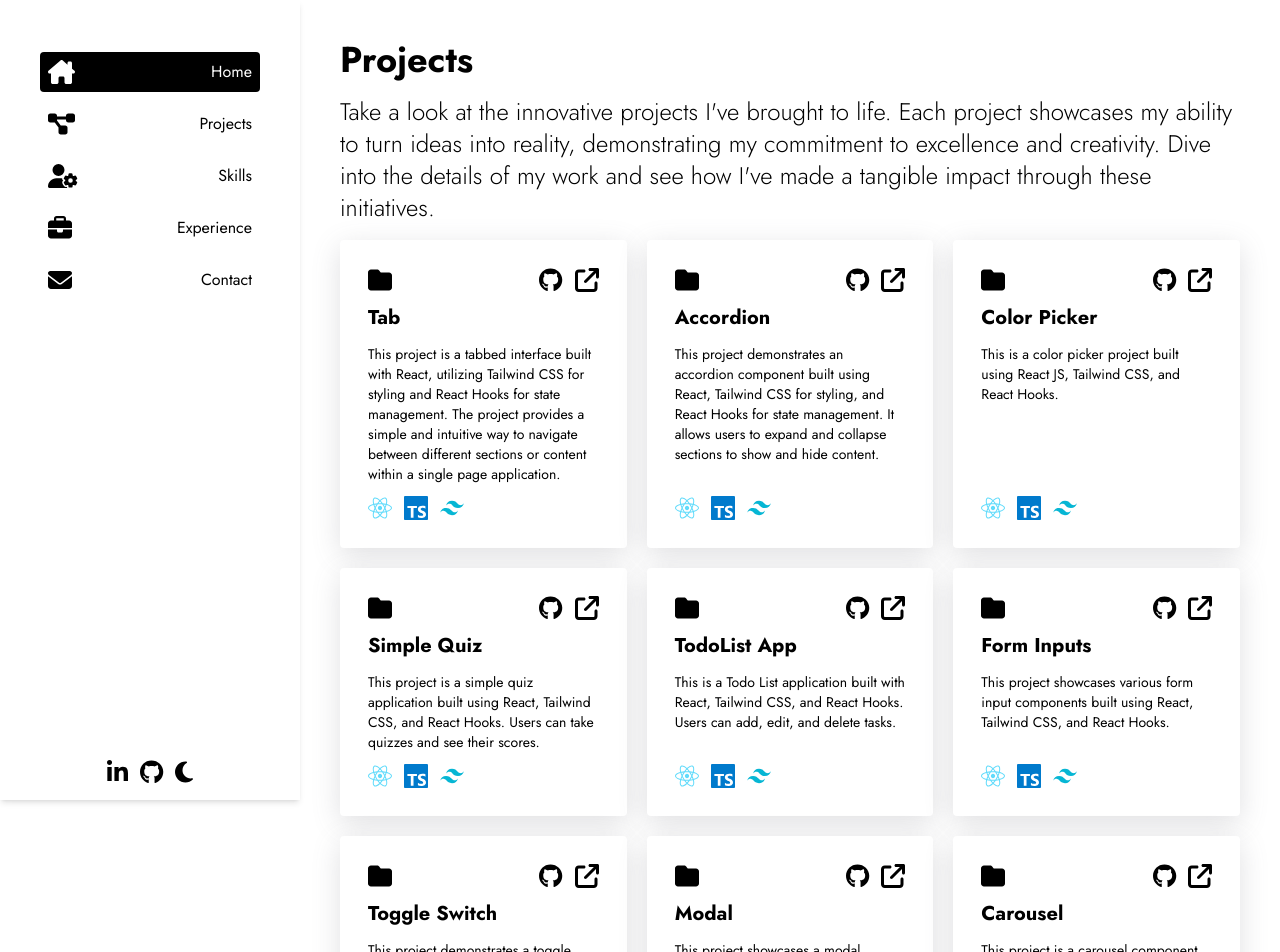
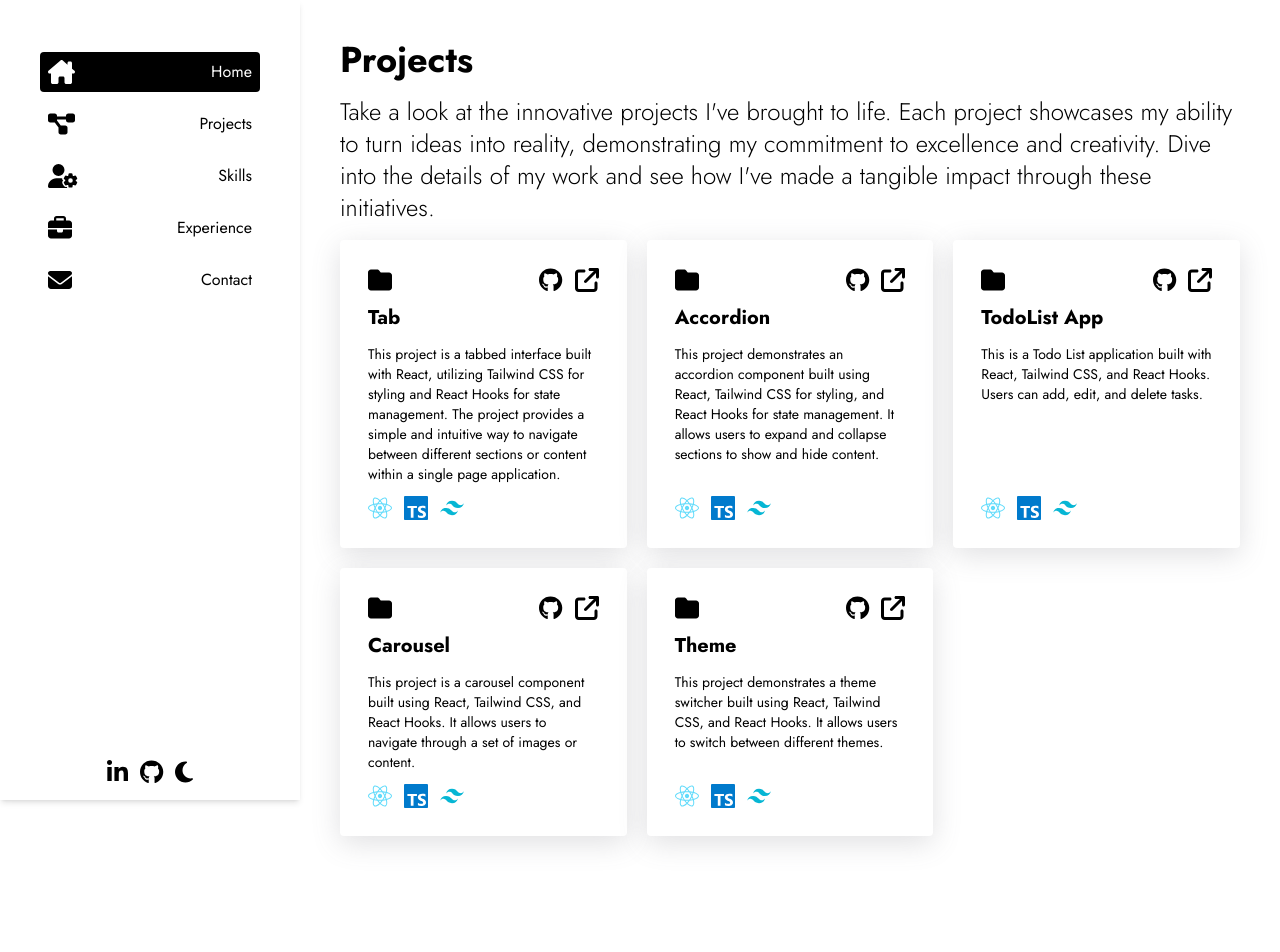
Before and after one commit to Mark-Alexis-Posadas/react-portfolio, a React (Vite) app: page /projects in a window 1280 px wide. Shown: the top 952 px of the page. After the commit the page ends 876 px from the top, so only its background shows below. Built offline with nearby package versions, Linux system fonts and the light colour scheme.

Commit message:
remove projects inprogress

```diff
--- a/index.html
+++ b/index.html
@@ -4,7 +4,7 @@
     <meta charset="UTF-8" />
     <link rel="icon" type="image/svg+xml" href="/vite.svg" />
     <meta name="viewport" content="width=device-width, initial-scale=1.0" />
-    <title>Portfolio</title>
+    <title>Mark Alexis Posadas - Portfolio</title>
     <link rel="preconnect" href="https://fonts.googleapis.com" />
     <link rel="preconnect" href="https://fonts.gstatic.com" crossorigin />
     <link
--- a/src/data/projects-data.ts
+++ b/src/data/projects-data.ts
@@ -24,6 +24,7 @@ const projectsData: Project[] = [
   {
     id: uuidv4(),
     pageTitle: "Accordion",
+
     description:
       "This project demonstrates an accordion component built using React, Tailwind CSS for styling, and React Hooks for state management. It allows users to expand and collapse sections to show and hide content.",
     features: [
@@ -39,48 +40,7 @@ const projectsData: Project[] = [
     buttons: ["Demo", "Source"],
     tags: ["react", "typescript", "tailwind CSS"],
   },
-  {
-    id: uuidv4(),
-    pageTitle: "Color Picker",
-    description:
-      "This is a color picker project built using React JS, Tailwind CSS, and React Hooks.",
-    features: [
-      { text: "Color Selection: Easily select and preview colors" },
-      {
-        text: "Responsive Layout: Designed with Tailwind CSS for a responsive and adaptive user interface.",
-      },
-      {
-        text: "State Management: Utilizes React Hooks for efficient state management.",
-      },
-      {
-        text: "Dynamic Rendering: Dynamically renders color options and previews.",
-      },
-      { text: "Customizable styles and components" },
-    ],
-    source:
-      "https://github.com/Mark-Alexis-Posadas/react-typescript-mini-projects/blob/main/src/pages/ColorPicker/index.tsx",
-    demo: "https://color-picker.vercel.app/",
-    buttons: ["Demo", "Source"],
-    tags: ["react", "typescript", "tailwind CSS"],
-  },
-  {
-    id: uuidv4(),
-    pageTitle: "Simple Quiz",
-    description:
-      "This project is a simple quiz application built using React, Tailwind CSS, and React Hooks. Users can take quizzes and see their scores.",
-    features: [
-      { text: "Multiple choice questions" },
-      { text: "Responsive layout with Tailwind CSS" },
-      { text: "State management with React Hooks" },
-      { text: "Score calculation and display" },
-      { text: "Customizable styles and components" },
-    ],
-    source:
-      "https://github.com/Mark-Alexis-Posadas/vanilla-js-projects/tree/main/quiz",
-    demo: "https://simple-quiz.vercel.app/",
-    buttons: ["Demo", "Source"],
-    tags: ["react", "typescript", "tailwind CSS"],
-  },
+
   {
     id: uuidv4(),
     pageTitle: "TodoList App",
@@ -96,60 +56,6 @@ const projectsData: Project[] = [
     source:
       "https://github.com/Mark-Alexis-Posadas/react-typescript-mini-projects/blob/main/src/pages/Todo/index.tsx",
     demo: "https://lq6hgj.csb.app/",
-    buttons: ["Demo", "Source"],
-    tags: ["react", "typescript", "tailwind CSS"],
-  },
-  {
-    id: uuidv4(),
-    pageTitle: "Form Inputs",
-    description:
-      "This project showcases various form input components built using React, Tailwind CSS, and React Hooks.",
-    features: [
-      { text: "Different input types (text, number, email, etc.)" },
-      { text: "Responsive layout with Tailwind CSS" },
-      { text: "State management with React Hooks" },
-      { text: "Form validation" },
-      { text: "Customizable styles and components" },
-    ],
-    source:
-      "https://github.com/Mark-Alexis-Posadas/vanilla-js-projects/tree/main/form-inputs",
-    demo: "https://form-inputs.vercel.app/",
-    buttons: ["Demo", "Source"],
-    tags: ["react", "typescript", "tailwind CSS"],
-  },
-
-  {
-    id: uuidv4(),
-    pageTitle: "Toggle Switch",
-    description:
-      "This project demonstrates a toggle switch component built using React, Tailwind CSS, and React Hooks.",
-    features: [
-      { text: "Toggle on/off functionality" },
-      { text: "Responsive layout with Tailwind CSS" },
-      { text: "State management with React Hooks" },
-      { text: "Customizable styles and components" },
-    ],
-    source:
-      "https://github.com/Mark-Alexis-Posadas/vanilla-js-projects/tree/main/toggle-switch",
-    demo: "https://toggle-switch.vercel.app/",
-    buttons: ["Demo", "Source"],
-    tags: ["react", "typescript", "tailwind CSS"],
-  },
-  {
-    id: uuidv4(),
-    pageTitle: "Modal",
-    description:
-      "This project showcases a modal component built using React, Tailwind CSS, and React Hooks.",
-    features: [
-      { text: "Open/close modal functionality" },
-      { text: "Responsive layout with Tailwind CSS" },
-      { text: "State management with React Hooks" },
-      { text: "Dynamic content rendering" },
-      { text: "Customizable styles and components" },
-    ],
-    source:
-      "https://github.com/Mark-Alexis-Posadas/vanilla-js-projects/tree/main/modal",
-    demo: "https://modal-component.vercel.app/",
     buttons: ["Demo", "Source"],
     tags: ["react", "typescript", "tailwind CSS"],
   },
@@ -189,61 +95,6 @@ const projectsData: Project[] = [
     buttons: ["Demo", "Source"],
     tags: ["react", "typescript", "tailwind CSS"],
   },
-  {
-    id: uuidv4(),
-    pageTitle: "Search Filtering",
-    description:
-      "This project demonstrates a search filtering component built using React, Tailwind CSS, and React Hooks. It allows users to filter a list of items based on their search input.",
-    features: [
-      { text: "Search and filter functionality" },
-      { text: "Responsive layout with Tailwind CSS" },
-      { text: "State management with React Hooks" },
-      { text: "Dynamic content rendering" },
-      { text: "Customizable styles and components" },
-    ],
-    source:
-      "https://github.com/Mark-Alexis-Posadas/vanilla-js-projects/tree/main/search-filter",
-    demo: "https://search-filter.vercel.app/",
-    buttons: ["Demo", "Source"],
-    tags: ["react", "typescript", "tailwind CSS"],
-  },
-  {
-    id: uuidv4(),
-    pageTitle: "Star Ratings",
-    description:
-      "This project showcases a star rating component built using React, Tailwind CSS, and React Hooks. Users can rate items using a star-based rating system.",
-    features: [
-      { text: "Star-based rating system" },
-      { text: "Responsive layout with Tailwind CSS" },
-      { text: "State management with React Hooks" },
-      { text: "Dynamic content rendering" },
-      { text: "Customizable styles and components" },
-    ],
-    source:
-      "https://github.com/Mark-Alexis-Posadas/vanilla-js-projects/tree/main/star-ratings",
-    demo: "https://star-ratings.vercel.app/",
-    buttons: ["Demo", "Source"],
-    tags: ["react", "typescript", "tailwind CSS"],
-  },
-
-  {
-    id: uuidv4(),
-    pageTitle: "Counter App",
-    description:
-      "This project is a counter application built using React, Tailwind CSS, and React Hooks. Users can increment and decrement a counter value.",
-    features: [
-      { text: "Increment and decrement functionality" },
-      { text: "Responsive layout with Tailwind CSS" },
-      { text: "State management with React Hooks" },
-      { text: "Dynamic content rendering" },
-      { text: "Customizable styles and components" },
-    ],
-    source:
-      "https://github.com/Mark-Alexis-Posadas/vanilla-js-projects/tree/main/counter-app",
-    demo: "https://counter-app.vercel.app/",
-    buttons: ["Demo", "Source"],
-    tags: ["react", "typescript", "tailwind CSS"],
-  },
 ];
 
 export default projectsData;
--- a/src/pages/ProjectDetails/index.tsx
+++ b/src/pages/ProjectDetails/index.tsx
@@ -59,7 +59,14 @@ const ProjectDetails: React.FC<Props> = ({ projectsData, isDark }) => {
           >
             {project.description}
           </p>
-          <h2 className="font-bold">Features</h2>
+
+          <h2
+            className={`${
+              isDark ? "dark:text-white" : "dark:text-black"
+            } font-bold`}
+          >
+            Features
+          </h2>
           <ul className="list-disc ml-3 my-4">
             {project.features.map((feature, index) => (
               <li
```
Also changed, not shown: src/assets/images/projects/accordion.png (added).
